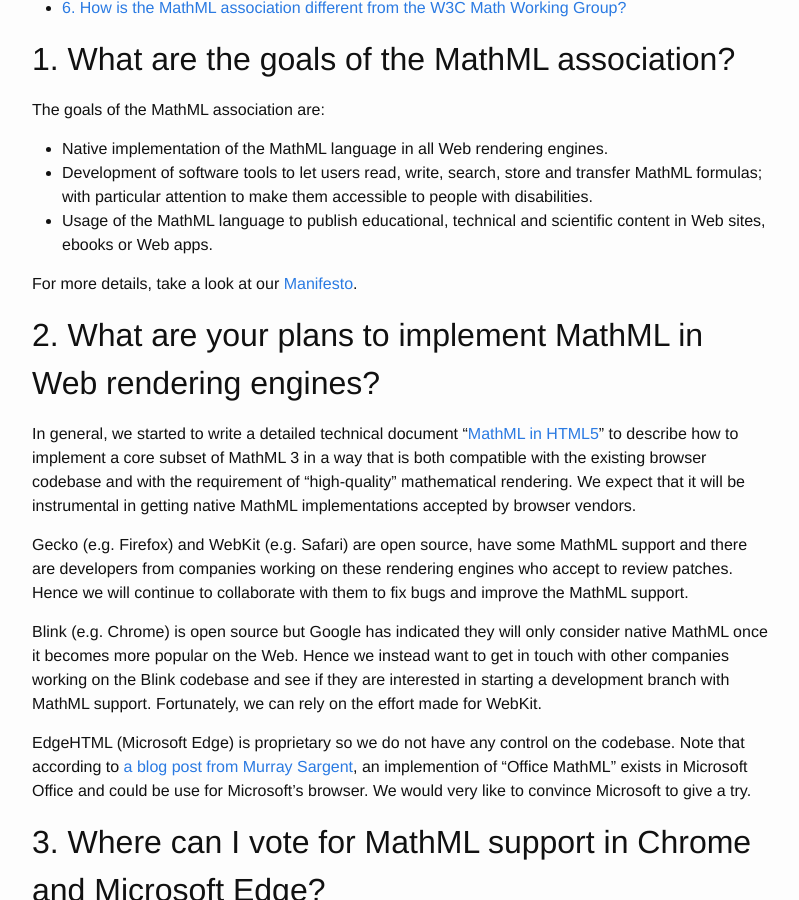
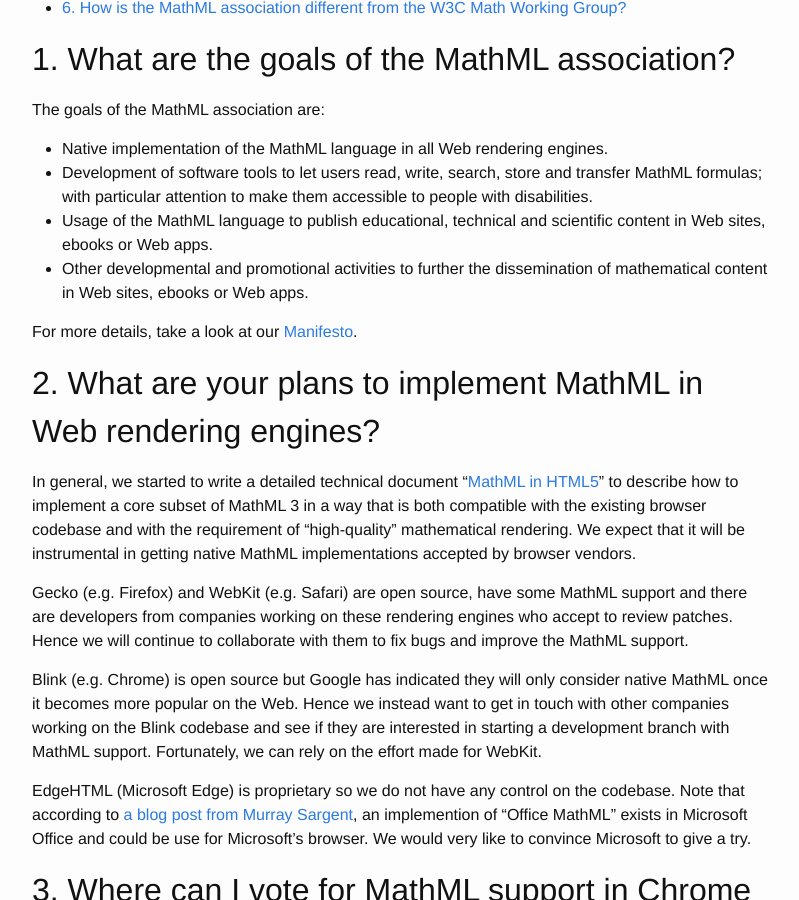
Before and after one commit to MathML/website, a Jekyll site: the page built from faq.md, in a window 1280 px wide and 900 px high, scrolled down 568 px. Shown: the whole window, without its empty margins (238-1037 px from the left). Built offline with Jekyll 4.4.1, drawn with Linux system fonts in a browser that asks for light colours.

Commit message:
ByLaws, ARTICLE II - PURPOSES AND POWERS: Broaden a bit our goals so we don't end up fencing ourselves in.

```diff
--- a/faq.md
+++ b/faq.md
@@ -16,6 +16,8 @@ The goals of the MathML association are:
   to people with disabilities.
 * Usage of the MathML language to publish educational, technical and scientific
   content in Web sites, ebooks or Web apps.
+* Other developmental and promotional activities to further the dissemination
+  of mathematical content in Web sites, ebooks or Web apps.
 
 For more details, take a look at our [Manifesto](/legal-documents/manifesto.html).
 
```
Also changed, not shown: index.md (+2 -0 lines), legal-documents/non-profit-corporate-by-laws.md (+3 -0 lines).
